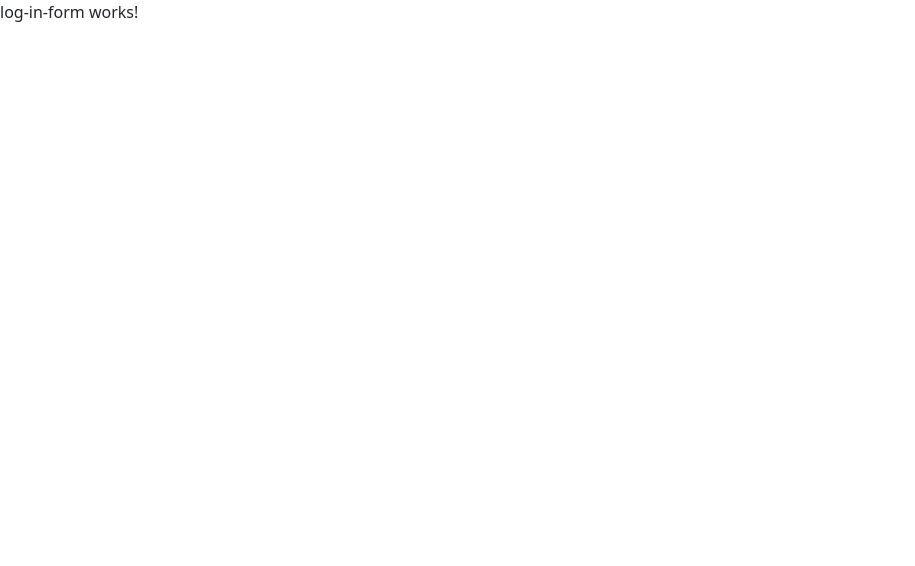
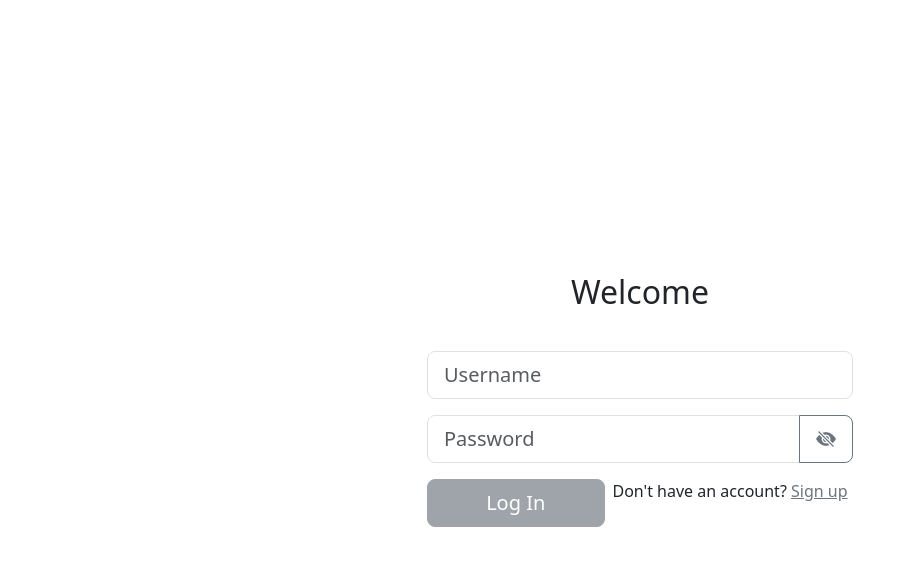
Before and after one commit to veronicaloban/whatToCook-front, an Angular app: page /login in a window 1280 px wide. Shown: the top 566 px of the page, without its empty margins (0-915 px from the left). Built offline with nearby package versions, Linux system fonts and the light colour scheme.

Commit message:
added login form

```diff
--- a/src/app/app.module.ts
+++ b/src/app/app.module.ts
@@ -8,6 +8,7 @@ import { AppComponent } from './app.component';
 import { AppRoutingModule } from './app-routing.module';
 import { LogInFormComponent } from './components/log-in-form/log-in-form.component';
 import { RegisterFormComponent } from './components/register-form/register-form.component';
+import { FormErrorsComponent } from './shared/form-errors/form-errors.component';
 
 
 @NgModule({
@@ -15,6 +16,7 @@ import { RegisterFormComponent } from './components/register-form/register-form.
     AppComponent,
     LogInFormComponent,
     RegisterFormComponent,
+    FormErrorsComponent,
   ],
   imports: [
     BrowserModule,
--- a/src/app/components/log-in-form/log-in-form.component.html
+++ b/src/app/components/log-in-form/log-in-form.component.html
@@ -1 +1,37 @@
-<p>log-in-form works!</p>
+<div class="d-flex flex-column justify-content-center align-items-center container-fluid vh-100">
+    <h2 class="mb-4">
+        {{ translations.title }}
+    </h2>
+
+    <form [formGroup]="logInForm" class="container-sm">
+        <div
+            class="row input-group input-group-lg mt-3 ms-0 me-0 has-validation"
+            [ngClass]="{invalid: isInValid('username')}">
+            <input type="text" formControlName="username" class="form-control form-control-lg" placeholder="Username"/>
+
+            <ng-container *ngIf="isInValid('username')">
+                <app-form-errors [form]="logInForm" [control]="'username'"></app-form-errors>
+            </ng-container>
+        </div>
+
+        <div
+            class="input-group input-group-lg mt-3 ms-0 me-0"
+            [ngClass]="{invalid: isInValid('password')}">
+            <input #enterPasswordInput type='password' formControlName="password" class="form-control form-control-lg" placeholder="Password"/>
+
+            <button #enterPasswordIcon class="btn btn-outline-secondary bi bi-eye-slash-fill" (click)="togglePasswordVisibility(enterPasswordInput, enterPasswordIcon)"></button>
+        </div>
+
+        <ng-container *ngIf="isInValid('password')">
+            <app-form-errors [form]="logInForm" [control]="'password'"></app-form-errors>
+        </ng-container>
+
+        <div class="row ms-0 me-0 mt-3">
+            <button class="btn btn-lg btn-secondary col-sm-5" [disabled]="logInForm.invalid" #logInButton>
+                {{ translations.logIn }}
+            </button>
+
+            <p class="col-sm-7 mb-0 ps-2 pe-0">{{ translations.dontHaveAcc }} <a class="link-secondary" (click)="goToSignup()">{{ translations.signUp }}</a></p>
+        </div>
+    </form>
+</div>
--- /dev/null
+++ b/src/app/components/log-in-form/log-in-form.component.scss
@@ -0,0 +1,10 @@
+form {
+    width: 100%;
+    max-width: 450px;
+}
+
+.invalid {
+    input {
+        border: 1px solid red;
+    }
+}
--- a/src/app/components/log-in-form/log-in-form.component.ts
+++ b/src/app/components/log-in-form/log-in-form.component.ts
@@ -1,10 +1,80 @@
-import { Component } from '@angular/core';
+import { ChangeDetectionStrategy, Component, ElementRef, ViewChild } from '@angular/core';
+import { FormBuilder, FormControl, Validators } from '@angular/forms';
+import { Router } from '@angular/router';
+
+import { Observable, Subscription, catchError, exhaustMap, fromEvent } from 'rxjs';
+import { LOGIN_FORM_TEXTS } from 'src/app/constants/texts.constant';
+
+import { AuthService } from 'src/app/services/auth/auth.service';
+import { hidePassword, showPassword } from 'src/app/utils/password.functions';
 
 @Component({
   selector: 'app-log-in-form',
   templateUrl: './log-in-form.component.html',
-  styleUrls: ['./log-in-form.component.css']
+  styleUrls: ['./log-in-form.component.scss'],
+  changeDetection: ChangeDetectionStrategy.OnPush
 })
 export class LogInFormComponent {
+  private logInSub!: Subscription;
 
+  @ViewChild('logInButton') public logInButton!: ElementRef;
+
+  public translations = LOGIN_FORM_TEXTS;
+  public logInForm = this.fb.group({
+    username: ['', Validators.required],
+    password: ['', [Validators.required]]
+  })
+
+  constructor(private fb: FormBuilder, private authService: AuthService, private router: Router) {}
+
+  public getControl(control: 'username' | 'password'): FormControl<string> {
+    return this.logInForm.controls[control] as unknown as FormControl<string>;
+  }
+
+  public isInValid(control: 'username' | 'password'): boolean {
+    console.log(control, this.getControl(control).invalid && (this.getControl(control).dirty || this.getControl(control).touched))
+    return this.getControl(control).invalid && (this.getControl(control).dirty || this.getControl(control).touched);
+  }
+
+  public navigateToHome(token: string): void {
+    if(token) {
+      this.router.navigate(['home'])
+    }
+  }
+
+  public goToSignup(): void {
+    this.router.navigate(['signup']);
+  }
+
+  public togglePasswordVisibility(input: HTMLInputElement, icon: HTMLElement): void {
+    input.type === 'password' ?  showPassword(input, icon.classList) : hidePassword(input, icon.classList);
+  }
+
+  ngAfterViewInit(): void {
+    this.logInSub = this.onLogIn()
+      .subscribe(token => this.navigateToHome(token));
+  }
+
+  ngOnDestroy(): void {
+    this.logInSub.unsubscribe();
+  }
+
+  private onLogIn(): Observable<string> {
+    return fromEvent(this.logInButton.nativeElement, 'click')
+      .pipe(
+        exhaustMap(() => {
+          const { username, password } = this.logInForm.value;
+
+          return this.authService.logIn(username, password);
+        }),
+        catchError(() => this.setFormErrors()),
+      )
+  }
+
+  private setFormErrors(): Observable<string> {
+    this.logInForm.controls['username'].setErrors({'incorrect': true});
+    this.logInForm.controls['password'].setErrors({'incorrect': true});
+
+    return this.onLogIn(); //retry original obeservable immediately
+  }
 }
--- a/src/app/components/register-form/register-form.component.ts
+++ b/src/app/components/register-form/register-form.component.ts
@@ -54,24 +54,22 @@ export class RegisterFormComponent {
 
     private onRegister(): Observable<string> {
       return fromEvent(this.registerButton.nativeElement, 'click')
-      .pipe(
-        exhaustMap(() => {
-          const { login, email, password } = this.registerForm.value;
+        .pipe(
+            exhaustMap(() => {
+              const { login, email, password } = this.registerForm.value;
 
-          return this.authService.createAccount(email, login, password)
-        })
-      )
+              return this.authService.createAccount(email, login, password);
+            })
+        )
   }
 
   public navigateToHome(token: string) {
       if(token) {
-        const url = ['home'];
-
-        this.router.navigate(url)
+        this.router.navigate(['home']);
       }
   }
 
   public goToLogIn() {
-      this.router.navigate(['login'])
+      this.router.navigate(['login']);
   }
 }
--- a/src/app/constants/texts.constant.ts
+++ b/src/app/constants/texts.constant.ts
@@ -17,3 +17,19 @@ export const REGISTER_FORM_TEXTS = {
     },
     registerButon: 'Create account',
 }
+
+export const LOGIN_FORM_TEXTS = {
+    title: 'Welcome',
+    logIn: 'Log In',
+    dontHaveAcc: 'Don\'t have an account?',
+    signUp: 'Sign up'
+}
+
+export const FORM_ERRORS_TEXTS = {
+    emailFormat: 'Email should follow email format.',
+    minLength: 'Login should be at least 3 characters long.',
+    passwordChars: 'Password should contain at least 1 small letter, 1 capital letter, 1 digit, 1 special character.',
+    shouldEqual: 'Passwords should be equal.',
+    required: 'This field is required.',
+    incorrect: 'Username or password is incorrect.'
+}
--- a/src/app/services/auth/auth.service.ts
+++ b/src/app/services/auth/auth.service.ts
@@ -38,6 +38,16 @@ export class AuthService {
     )
   }
 
+  public logIn(username: string | undefined | null, password: string | undefined | null): Observable<string>{
+    return this.http.post<string>(`${ authURL }/login`, { username, password })
+    .pipe(
+      tap(token => {
+        this._isLoggedIn$.next(true);
+        this.setAuthorizationToken(token);
+      })
+    )
+  }
+
   private setAuthorizationToken(token: string) {
     localStorage.setItem('token', token);
   }
--- /dev/null
+++ b/src/app/shared/form-errors/form-errors.component.html
@@ -0,0 +1,7 @@
+<small class="text-danger" *ngIf="form.get(control)?.hasError('required')">
+    {{ texts.required }}
+</small>
+
+<small class="text-danger" *ngIf="form.get(control)?.hasError('incorrect')">
+    {{ texts.incorrect }}
+</small>
--- /dev/null
+++ b/src/app/shared/form-errors/form-errors.component.ts
@@ -0,0 +1,15 @@
+import { Component, Input } from '@angular/core';
+import { FormGroup } from '@angular/forms';
+import { FORM_ERRORS_TEXTS } from 'src/app/constants/texts.constant';
+
+@Component({
+  selector: 'app-form-errors',
+  templateUrl: './form-errors.component.html',
+  styleUrls: ['./form-errors.component.scss']
+})
+export class FormErrorsComponent {
+  @Input() form!: FormGroup;
+  @Input() control!: string;
+
+  public texts = FORM_ERRORS_TEXTS;
+}
```
Also changed, not shown: src/app/shared/form-errors/form-errors.component.scss (added), 1 other file (tests, documents, lock files or other folders).
